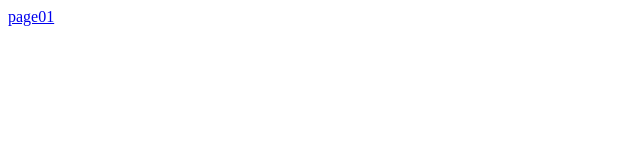
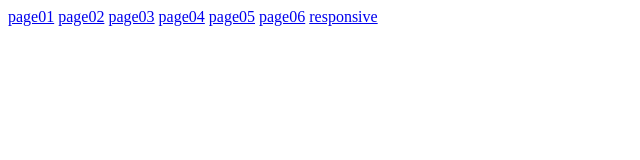
Before and after one commit to popsof/fds, a plain HTML site: page index.html in a window 1280 px wide. Shown: the whole page, without its empty margins (0-640 px from the left). Drawn offline with Linux system fonts and the light colour scheme.

Commit message:
Modify Main index.html

```diff
--- a/index.html
+++ b/index.html
@@ -8,6 +8,12 @@
 </head>
 <body>
   <a href="hw01/page01/index.html">page01</a>
+  <a href="hw01/page02/index.html">page02</a>
+  <a href="hw01/page03/index.html">page03</a>
+  <a href="hw01/page04/index.html">page04</a>
+  <a href="hw01/page05/index.html">page05</a>
+  <a href="hw01/page06/index.html">page06</a>
+  <a href="hw-rwd/index.html">responsive</a>
 
 </body>
 </html>
```
